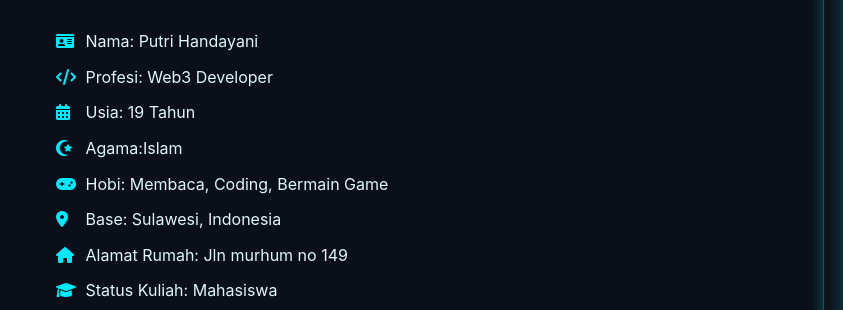
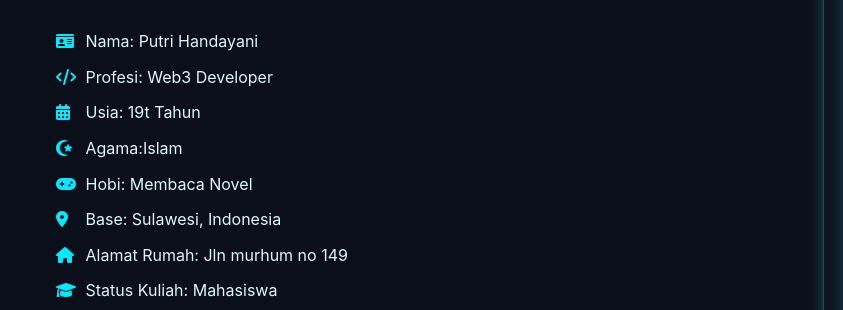
Before and after one commit to zreksevc/Portofolio-Putri-Handayani, a plain HTML site: page about.html in a window 1280 px wide. Shown: the part 456-766 px from the top of the page, 0-843 px from the left. Drawn offline with Linux system fonts and the light colour scheme.

Commit message:
Update: Perbaikan about.html

```diff
--- a/about.html
+++ b/about.html
@@ -129,9 +129,9 @@
     <li style="margin-bottom: 10px;"><i class="fas fa-id-card" style="color: var(--neon-color); width: 25px;"></i> Nama: Putri Handayani</li>
     <li style="margin-bottom: 10px;"><i class="fas fa-code" style="color: var(--neon-color); width: 25px;"></i> Profesi: Web3 Developer</li>
 
-    <li style="margin-bottom: 10px;"><i class="fas fa-calendar-alt" style="color: var(--neon-color); width: 25px;"></i> Usia: 19 Tahun</li>
+    <li style="margin-bottom: 10px;"><i class="fas fa-calendar-alt" style="color: var(--neon-color); width: 25px;"></i> Usia: 19t Tahun</li>
     <li style="margin-bottom: 10px;"><i class="fas fa-star-and-crescent" style="color: var(--neon-color); width: 25px;"></i> Agama:Islam</li>
-    <li style="margin-bottom: 10px;"><i class="fas fa-gamepad" style="color: var(--neon-color); width: 25px;"></i> Hobi: Membaca, Coding, Bermain Game</li>
+    <li style="margin-bottom: 10px;"><i class="fas fa-gamepad" style="color: var(--neon-color); width: 25px;"></i> Hobi: Membaca Novel</li>
 
     <li style="margin-bottom: 10px;"><i class="fas fa-map-marker-alt" style="color: var(--neon-color); width: 25px;"></i> Base: Sulawesi, Indonesia</li>
     <li style="margin-bottom: 10px;"><i class="fas fa-home" style="color: var(--neon-color); width: 25px;"></i> Alamat Rumah:  Jln murhum no 149
```
